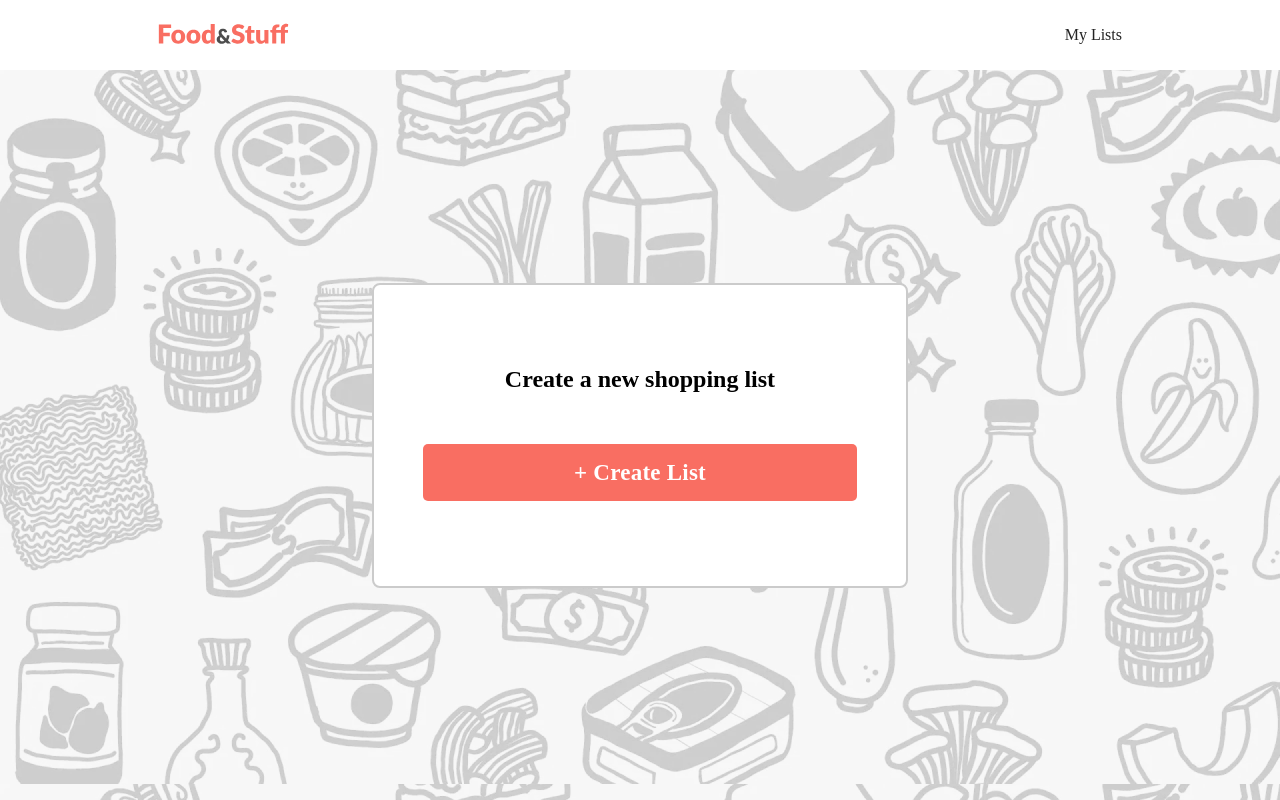
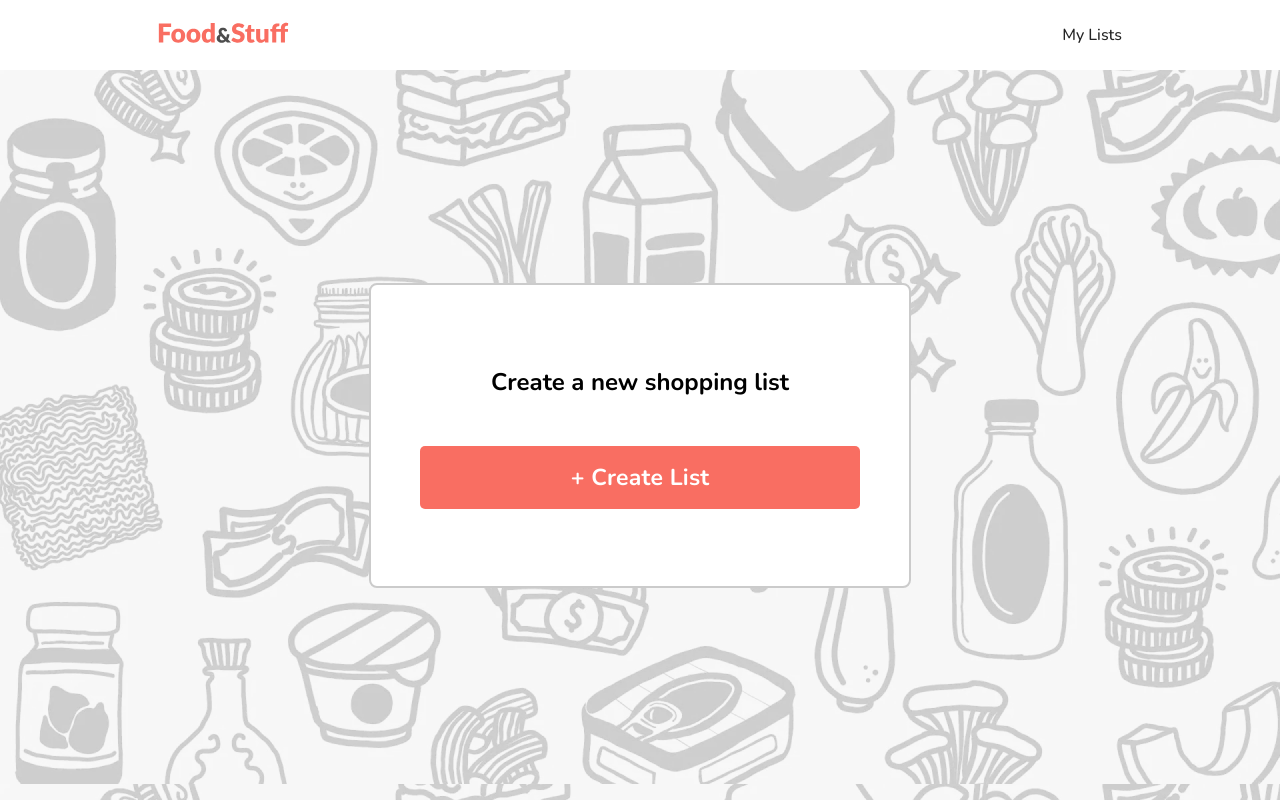
Before and after one commit to aobarbieri/LuminaTask, a Next.js app: page / in a window 1280 px wide. Built offline with nearby package versions, Linux system fonts and the light colour scheme.

Commit message:
Add font Nunito

```diff
--- a/app/layout.jsx
+++ b/app/layout.jsx
@@ -1,4 +1,5 @@
 import Header from '@/components/header'
+import { Nunito } from 'next/font/google'
 import './globals.css'
 
 export const metadata = {
@@ -6,10 +7,14 @@ export const metadata = {
 	description: 'Create and manage lists',
 }
 
+const nunito = Nunito({
+	subsets: ['latin'],
+})
+
 export default function RootLayout({ children }) {
 	return (
 		<html lang='en'>
-			<body>
+			<body className={nunito.className}>
 				<Header />
 				{children}
 			</body>
```
